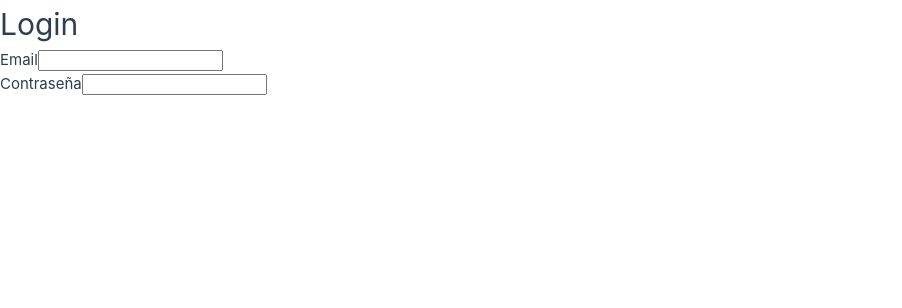
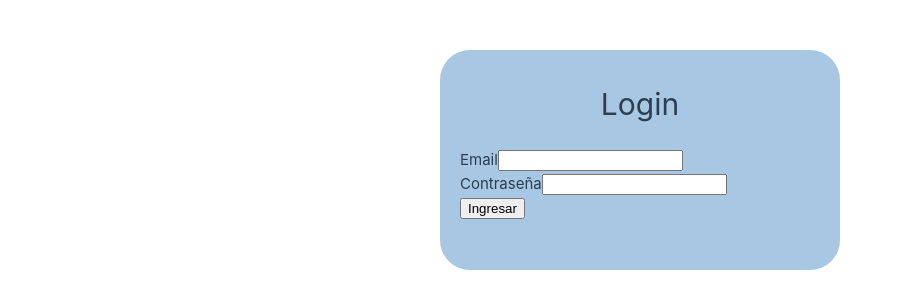
Before and after one commit to Jair-Mast3r/LibraryApp, a Vue app: page / in a window 1280 px wide. Shown: the top 308 px of the page, without its empty margins (0-902 px from the left). Built offline with nearby package versions, Linux system fonts and the light colour scheme.

Commit message:
Login created

```diff
--- a/src/App.vue
+++ b/src/App.vue
@@ -1,23 +1,66 @@
 <script setup>
+import { ref } from "vue"
+const email = ref();
+const password = ref();
+
+const isLoginShown = ref(true);
+
+function login() {
+    //Toda la lógica de autenticar al usuario
+    if(email.value === 'jojo' && password.value === 'jojo') {
+        //Ingresa a la app
+        isLoginShown.value = false;
+    } else {
+        //Denegamos el acceso
+        alert("Las credenciales son incorrectas")
+    }
+}
 
 </script>
 
 <template>
-    <div>
+    <div v-if="isLoginShown === true" class="login-container">
         <h1>Login</h1>
-        <form>
+        <form @submit.prevent="login">
             <div>
                 <label for="">Email</label>
-                <input type="text" name="email">
+                <input v-model="email" type="text" name="email">
             </div>
             <div>
                 <label for="password">Contraseña</label>
-                <input type="text" name="password">
+                <input v-model="password" type="text" name="password">
             </div>
+            <button type="submit">Ingresar</button>
         </form>
     </div>
+
+<!-- Contenido de la app -->
+<div v-else>
+    <!-- Página de acerca de nosotros -->
+    <!-- Página de reseñas -->
+    <!-- Página de explorar-->
+    <h3>Estás dentro de la página</h3>
+</div>
 </template>
 
 
 
-<style scoped></style>
+<style scoped>
+.login-container {
+    width: 400px;
+    margin: 50px auto;
+    background-color: rgb(167, 199, 226);
+    padding-block: 30px;
+    border-radius: 30px;
+}
+
+.login-container > h1{
+    text-align: center;
+}
+
+
+.login-container > form{
+    display: block;
+    padding: 20px;
+}
+</style>
```
